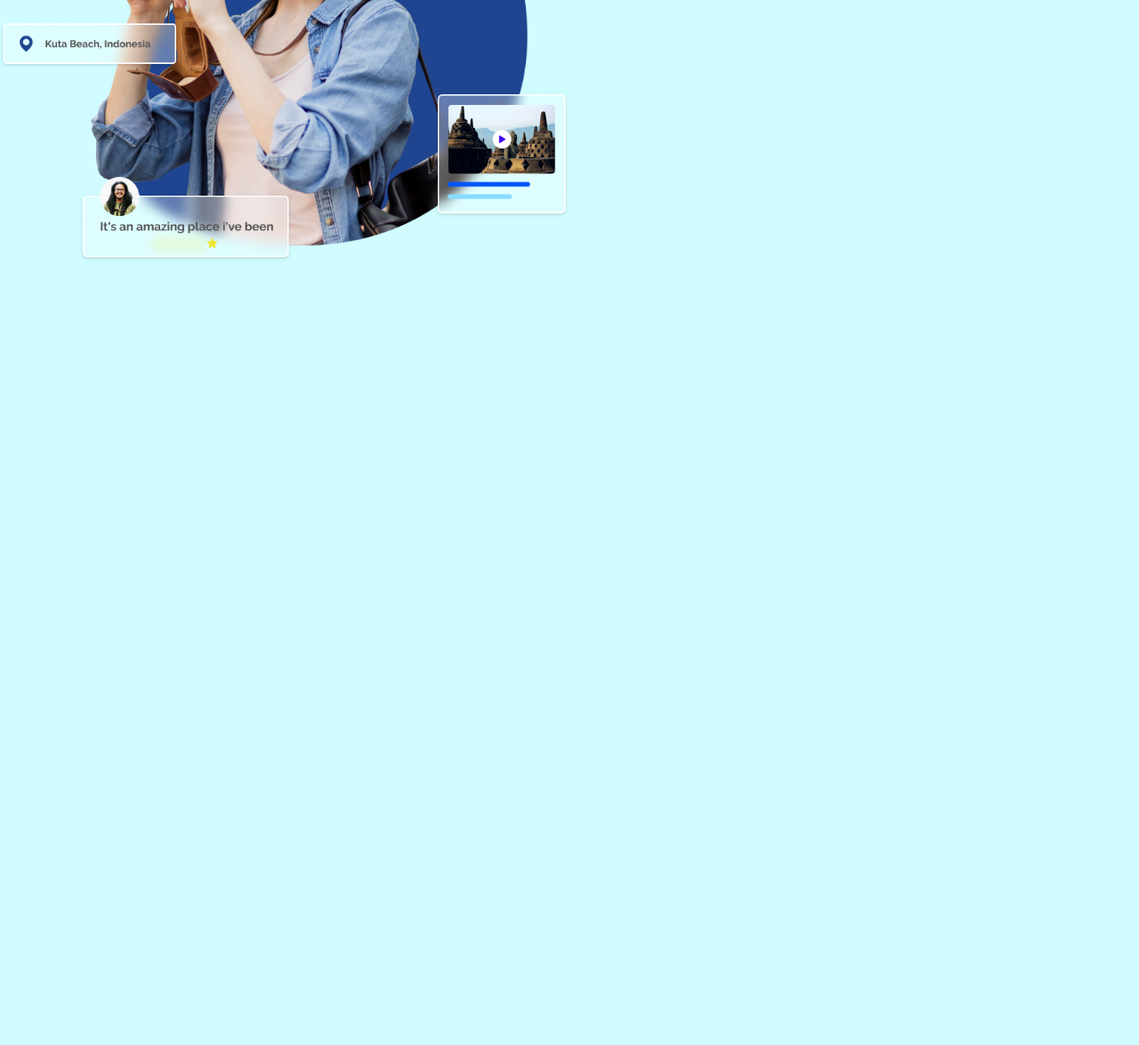
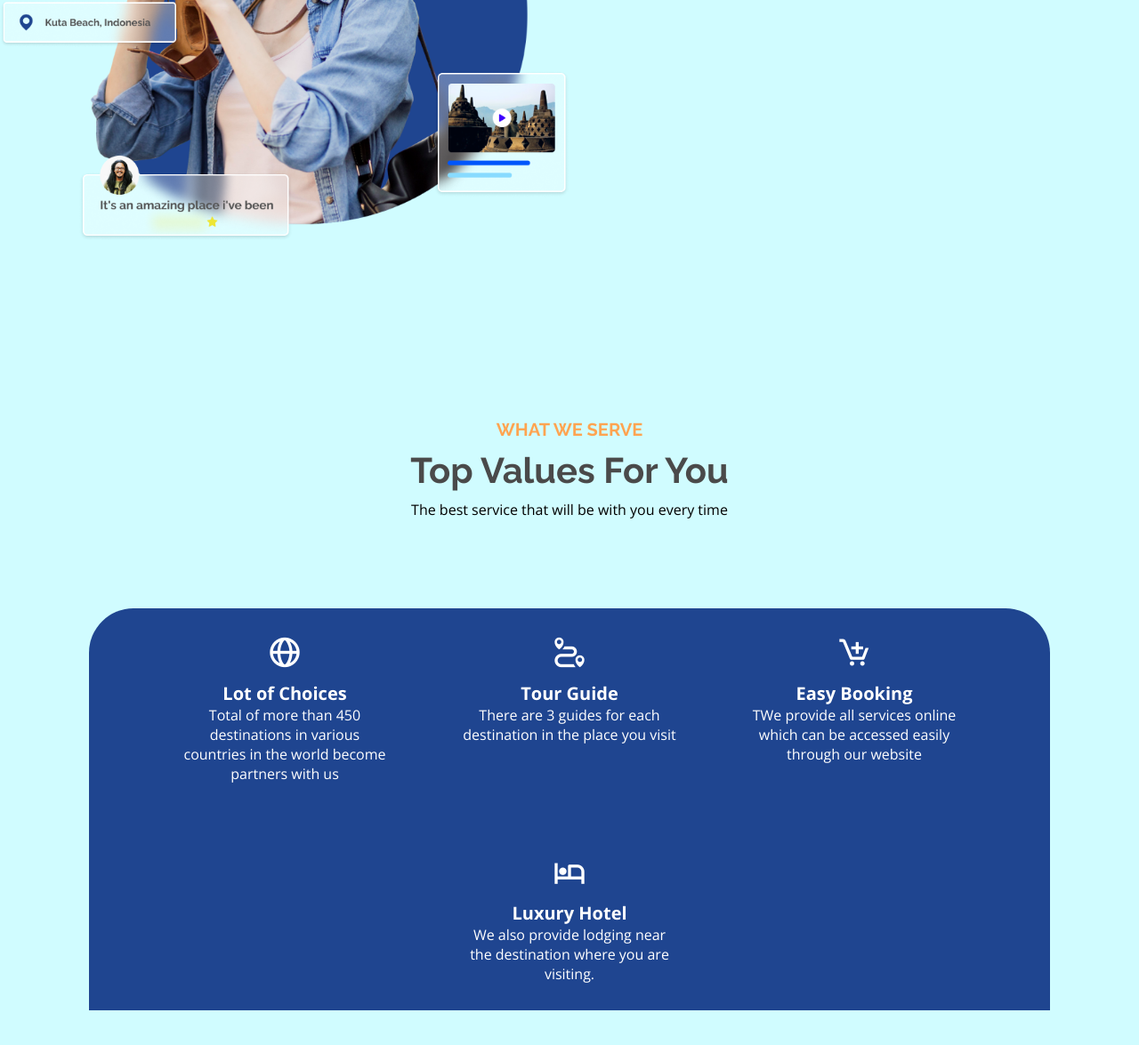
Before and after one commit to KelanaIrsyad/belajar-slicing, a plain HTML site: page index.html in a window 1280 px wide. Shown: the part 1053-2228 px from the top of the page at 89% size. Before the commit the page ends 1353 px from the top, so only its background shows below. Drawn offline with nearby package versions, Linux system fonts and the light colour scheme.

Commit message:
hero, service

```diff
--- a/assets/css/style.css
+++ b/assets/css/style.css
@@ -236,15 +236,112 @@ section{
     flex: 0 0 50%;
 }
 
-.content-right .img-wrapper{
+.content-right .img-wrapper {
+    position: relative; /* Menjadikan posisi relatif untuk ornament */
     max-width: 800px;
+    margin: auto; /* Untuk memusatkan gambar jika diperlukan */
 }
-.content-right .img-wrapper img{
+
+.content-right .img-wrapper img {
     width: 100%;
+    display: block; /* Menghilangkan spasi di bawah gambar */
+}
+
+.content-right .img-wrapper .ornament {
+    position: absolute;
+    width: 419px;
+    height: 222px;
+    left: 50%; /* Mengatur posisi horizontal ke tengah */
+    top: 50%; /* Mengatur posisi vertikal ke tengah */
+    transform: translate(11%, -170%); /* Memindahkan ornament ke tengah */
+    z-index: -1; /* Menempatkan ornament di belakang gambar */
 }
 /* Home End */
 
-@media screen and (max-width: 991px){
+/* Service Start */
+.service .service-wrapper{
+    margin: auto;
+}
+.service-wrapper .row1{
+    text-align: center;
+}
+.service-wrapper .label-service{
+    font-size: 20px;
+    font-family: var(--heading-font);
+    font-weight: 700;
+    text-transform: uppercase;
+    color: var(--second-color);
+}
+.service-wrapper .heading-service{
+    font-size: 40px;
+    font-family: var(--heading-font);
+    font-weight: 700;
+    color: #4a4a4a;
+    margin: 10px 0;
+}
+.service-wrapper .row2{
+    margin: 100px;
+    background-color: var(--main-color);
+    color: #fff;
+    display: flex;
+    justify-content: center;
+    /* align-items: center; */
+    flex-wrap: wrap;
+    gap: 20px;
+    border-radius: 50px 50px 0 0;
+}
+.row2 .box-service{
+    position: relative;
+    max-width: 300px;
+    text-align: center;
+    padding: 30px;
+}
+.box-service .content {
+    position: relative;
+    z-index: 2;
+    transition: transform 0.4s ease-in-out;
+}
+
+.box-service i{
+    font-size: 2.5rem;
+}
+.box-service h3{
+    font-size: 20px;
+    margin-top: 10px;
+}
+.box-service .btn-learn{
+    position: absolute;
+    background-color: orange;
+    width: 100%;
+    height: 140%;
+    bottom: 0;
+    left: 0;
+    display:flex;
+    justify-content: center;
+    align-items: flex-end;
+    border-radius: 50px 50px 0 0;
+    clip-path: polygon(0 100%, 100% 100%, 100% 100%, 0% 100%);
+    transition: .4s ease-in-out;
+}
+.box-service:hover .btn-learn{
+    clip-path: polygon(0 100%, 100% 100%, 100% 0, 0 0);
+    transition: .4s ease-in-out;
+}
+.box-service:hover .content{
+    transform: translateY(-50%);
+    transition: .4s ease-in-out;
+}
+.btn-learn a{
+    color: black;
+    display: flex;
+    align-items: center;
+}
+.btn-learn a i{
+    font-size: 1.8rem;
+}
+/* Service End */
+
+@media screen and (max-width: 1024px){
     .navbar .nav-wrapper{
         padding:0 30px;
     }
--- a/index.html
+++ b/index.html
@@ -30,12 +30,13 @@
         </nav>
     </header>
 
+    <!-- Home start -->
     <section class="home" id="home">
         <div class="container home-wrapper">
             <div class="content-left">
                 <h1 class="heading">Make Your Trip Memorable Book with Tour<span>avel</span></h1>
-                <p class="subheading">Lorem ipsum dolor sit amet consectetur adipisicing elit. Aliquid nobis quod
-                    accusantium quaerat id necessitatibus consequuntur dolores voluptas, corporis fugiat animi!</p>
+                <p class="subheading">We have partners with several destinations that you
+                    might feel at home there, we will guide you with our best service.</p>
                 <div class="box-wrapper">
                     <div class="box">
                         <i class='bx bxs-check-square'></i>
@@ -78,10 +79,80 @@
             <div class="content-right">
                 <div class="img-wrapper">
                     <img src="/assets/img/Group 42.png" alt="">
+                    <div class="ornament">
+                        <img src="assets/img/map-ornament.png" alt="">
+                    </div>
                 </div>
             </div>
         </div>
     </section>
+    <!-- Home end -->
+
+    <!-- Services Start -->
+     <section class="service">
+        <div class="container service-wrapper">
+            <div class="row1">
+                <p class="label-service">What We Serve</p>
+                <h1 class="heading-service">Top Values For You</h1>
+                <p class="subheading-service">The best service that will be with you every time</p>
+            </div>
+            <div class="row2">
+                <div class="box-service">
+                    <div class="content">
+                        <i class='bx bx-globe'></i>
+                        <h3>Lot of Choices</h3>
+                        <p>Total of more than 450 destinations
+                            in various countries in the world
+                            become partners with us
+                        </p>
+                    </div>
+                    <div class="btn-learn">
+                        <a href="">Learn More <i class='bx bx-right-arrow-alt'></i></a>
+                    </div>
+                </div>
+                <div class="box-service">
+                    <div class="content">
+                        <i class='bx bx-trip'></i>
+                        <h3>Tour Guide</h3>
+                        <p>There are 3 guides for each
+                            destination in the place you visit
+                        </p>
+                    </div>
+                    <div class="btn-learn">
+                        <a href="">Learn More <i class='bx bx-right-arrow-alt'></i></a>
+                    </div>
+                </div>
+                <div class="box-service">
+                    <div class="content">
+                        <i class='bx bx-cart-add'></i>
+                        <h3>Easy Booking</h3>
+                        <p>TWe provide all services online
+                            which can be accessed easily
+                            through our website
+                        </p>
+                    </div>
+                    <div class="btn-learn">
+                        <a href="">Learn More <i class='bx bx-right-arrow-alt'></i></a>
+                    </div>
+                </div>
+                <div class="box-service">
+                    <div class="content">
+                        <i class='bx bx-hotel'></i>
+                        <h3>Luxury Hotel</h3>
+                        <p>We also provide lodging near the
+                            destination where you are visiting.
+                        </p>
+                    </div>
+                    <div class="btn-learn">
+                        <a href="">Learn More <i class='bx bx-right-arrow-alt'></i></a>
+                    </div>
+                </div>
+            </div>
+        </div>
+
+     </section>
+
+    <!-- Services End -->
 
     <script src="assets/js/main.js"></script>
 </body>
```
Also changed, not shown: assets/img/map-ornament.png (added).
